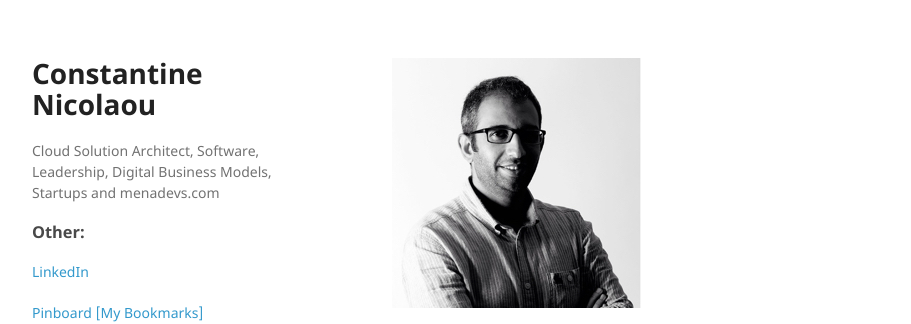
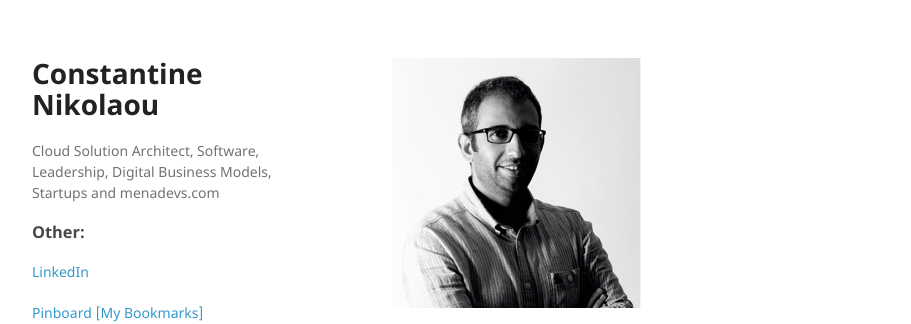
Before and after one commit to cnicolaou/cnikolaou.github.io, a Jekyll site: the page built from index.md, in a window 1280 px wide. Shown: the top 324 px of the page, without its empty margins (178-1089 px from the left). Built offline with Jekyll 4.4.1, drawn with Linux system fonts in a browser that asks for light colours.

Commit message:
Update config value

```diff
--- a/_config.yml
+++ b/_config.yml
@@ -1,4 +1,4 @@
-title: Constantine Nicolaou
+title: Constantine Nikolaou
 description: Cloud Solution Architect, Software, Leadership, Digital Business Models, Startups and menadevs.com
 show_downloads: false
 google_analytics: UA-7598675-3
```
